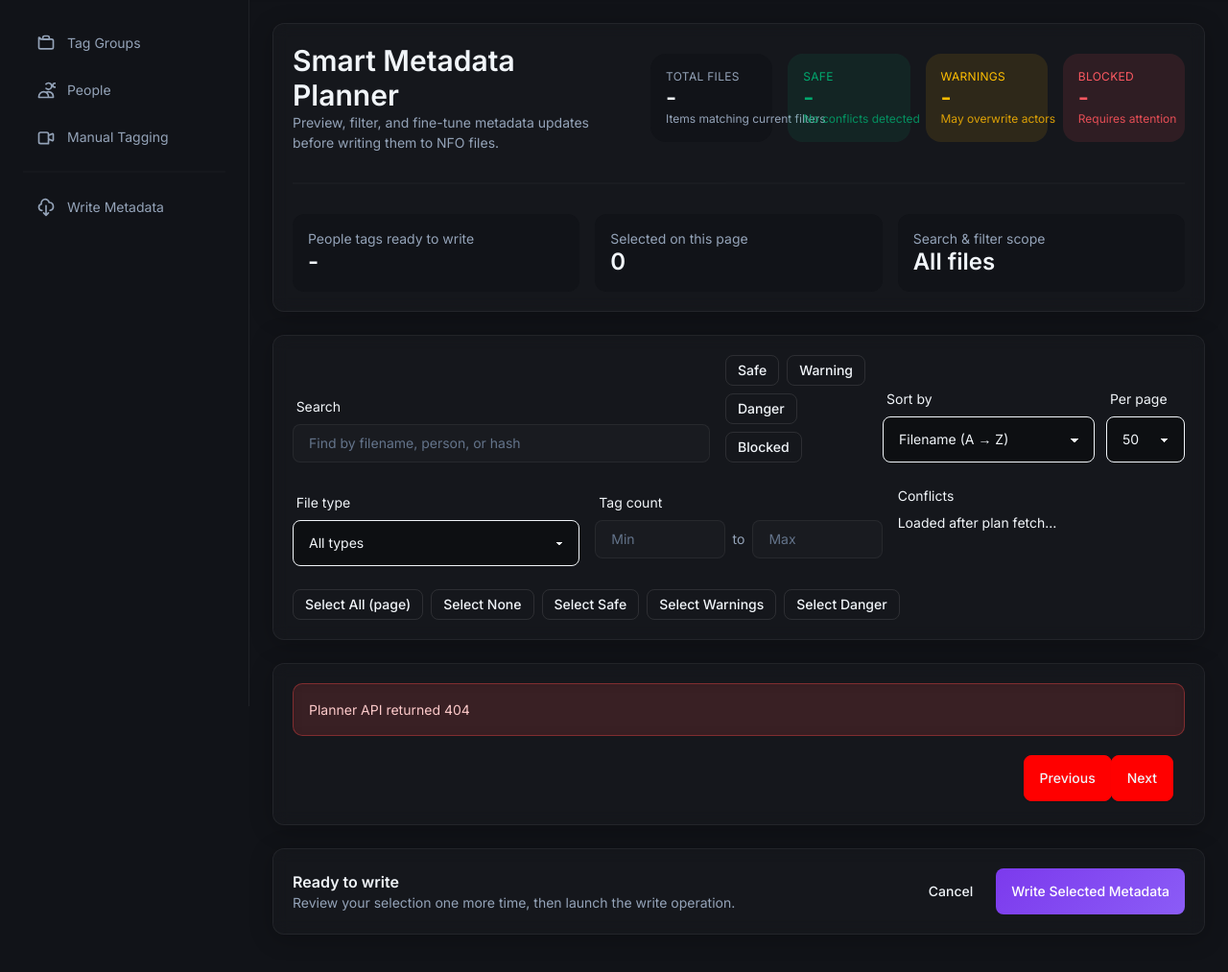
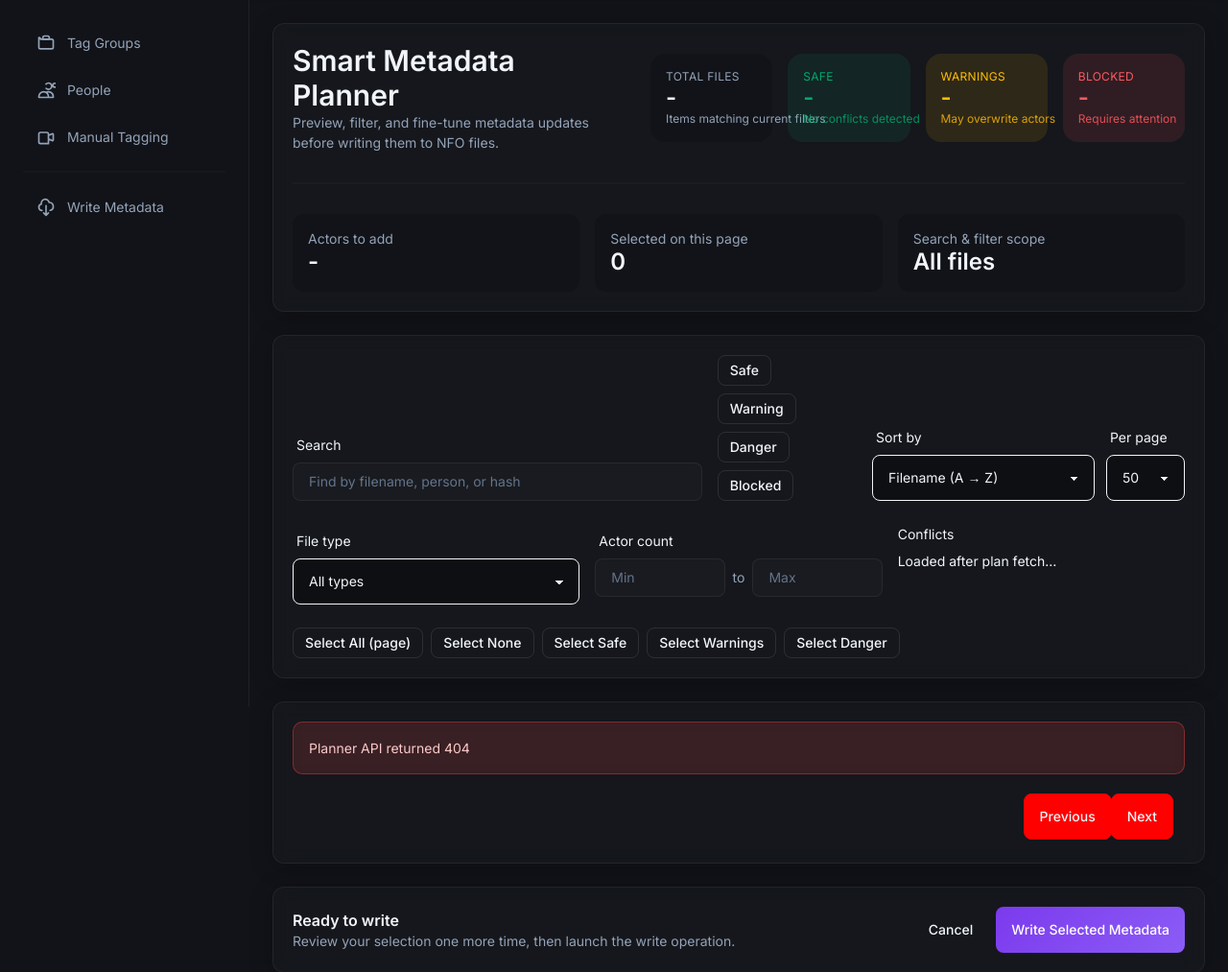
Before and after one commit to jrajasekera/indexium, a Python web app: template templates/metadata_preview.html in a window 1280 px wide. Shown: the part 64-1077 px from the top of the page at 96% size. Before the commit the page ends 1038 px from the top, so only its background shows below. Run offline with Jinja, Linux system fonts and the light colour scheme; the template is opened without the code that fills it: most values are stand-ins (such as "Sample title", 1, 10 or a date in 2020); some libraries are stand-ins or nearby versions.

Commit message:
refactor: simplify metadata preview cards with Current → After Write layout
Replace confusing 4-label layout (Database tags, New tags, Existing actors,
Planned actors) with cleaner 2-column design showing current NFO state and
result after write. Also standardizes terminology from "tags" to "actors"
throughout the page.

```diff
--- a/templates/metadata_preview.html
+++ b/templates/metadata_preview.html
@@ -35,7 +35,7 @@
             <div class="divider"></div>
             <div class="grid gap-4 md:grid-cols-3" aria-live="polite">
                 <div class="bg-base-200 rounded-xl p-4">
-                    <p class="text-sm text-base-content/60">People tags ready to write</p>
+                    <p class="text-sm text-base-content/60">Actors to add</p>
                     <p class="text-2xl font-semibold" id="summary-new-tags">-</p>
                 </div>
                 <div class="bg-base-200 rounded-xl p-4">
@@ -73,8 +73,8 @@
                             <option value="alphabetical:asc">Filename (A → Z)</option>
                             <option value="alphabetical:desc">Filename (Z → A)</option>
                             <option value="risk:desc">Risk (High → Low)</option>
-                            <option value="tag_count:desc">Tag Count (High → Low)</option>
-                            <option value="tag_count:asc">Tag Count (Low → High)</option>
+                            <option value="tag_count:desc">Actor Count (High → Low)</option>
+                            <option value="tag_count:asc">Actor Count (Low → High)</option>
                             <option value="modified:desc">Modified (New → Old)</option>
                             <option value="modified:asc">Modified (Old → New)</option>
                         </select>
@@ -97,7 +97,7 @@
                     </select>
                 </div>
                 <div>
-                    <label class="label"><span class="label-text">Tag count</span></label>
+                    <label class="label"><span class="label-text">Actor count</span></label>
                     <div class="flex items-center gap-2">
                         <input type="number" min="0" id="planner-tag-min" class="input input-bordered w-full" placeholder="Min">
                         <span class="text-sm text-base-content/60">to</span>
@@ -261,7 +261,7 @@
         if (state.filters.tag_count.min !== null || state.filters.tag_count.max !== null) {
             const min = state.filters.tag_count.min ?? 'any';
             const max = state.filters.tag_count.max ?? 'any';
-            scopeParts.push(`Tags: ${min} – ${max}`);
+            scopeParts.push(`Actors: ${min} – ${max}`);
         }
         elements.summaryScope.textContent = scopeParts.length ? scopeParts.join(' · ') : 'All files';
     }
@@ -345,10 +345,19 @@
         readyItems.forEach((item) => {
             const selected = state.selected.has(item.file_hash);
             const risk = riskLabels[item.risk_level] || riskLabels.safe;
-            const added = item.tags_to_add.length ? item.tags_to_add.map(escapeHtml).join(', ') : 'No new tags';
-            const existing = item.existing_comment ? escapeHtml(item.existing_comment) : '<span class="text-base-content/60">No current actors</span>';
+            const currentActors = item.existing_comment ? escapeHtml(item.existing_comment) : '<span class="text-base-content/60">(empty)</span>';
+            const afterActors = item.result_comment ? escapeHtml(item.result_comment) : '<span class="text-base-content/60">(empty)</span>';
             const issues = item.issues.length ? item.issues.map(escapeHtml).join(' • ') : 'Ready to write';
-            const metadataOnly = item.metadata_only_people.length ? `Existing metadata also lists: ${item.metadata_only_people.map(escapeHtml).join(', ')}` : '';
+
+            // Build change summary
+            const changes = [];
+            if (item.tags_to_add.length) {
+                changes.push(`<span class="text-success">+ ${item.tags_to_add.map(escapeHtml).join(', ')}</span>`);
+            }
+            if (item.tags_to_remove.length) {
+                changes.push(`<span class="text-error">− ${item.tags_to_remove.map(escapeHtml).join(', ')}</span>`);
+            }
+            const changeSummary = changes.length ? changes.join('&nbsp;&nbsp;') : '';
             fragments.push(`
                 <article class="border border-base-200 rounded-2xl p-5 space-y-4 shadow-sm transition hover:border-primary" data-file-hash="${item.file_hash}">
                     <div class="flex flex-col gap-3 md:flex-row md:items-start md:justify-between">
@@ -357,7 +366,7 @@
                             <div>
                                 <p class="text-lg font-semibold text-base-content">${escapeHtml(item.name || item.file_hash)}</p>
                                 <p class="text-xs text-base-content/60 break-all">${escapeHtml(item.path || 'Path unavailable')}</p>
-                                <p class="text-xs text-base-content/70">${item.tag_count} tag${item.tag_count === 1 ? '' : 's'} planned</p>
+                                <p class="text-xs text-base-content/70">${item.tag_count} actor${item.tag_count === 1 ? '' : 's'} after write</p>
                             </div>
                         </div>
                         <div class="flex flex-col items-end gap-2">
@@ -366,29 +375,17 @@
                         </div>
                     </div>
                     <div class="grid gap-4 md:grid-cols-2">
-                        <div class="space-y-3">
-                            <div>
-                                <p class="text-xs uppercase text-base-content/50 font-semibold">Database tags</p>
-                                <p class="text-sm">${item.db_people.length ? item.db_people.map(escapeHtml).join(', ') : 'None'}</p>
-                            </div>
-                            <div>
-                                <p class="text-xs uppercase text-base-content/50 font-semibold">New tags</p>
-                                <p class="text-sm text-success">${added}</p>
-                            </div>
-                            ${metadataOnly ? `<p class="text-xs text-base-content/60">${metadataOnly}</p>` : ''}
+                        <div>
+                            <p class="text-xs uppercase text-base-content/50 font-semibold">Current</p>
+                            <p class="text-sm">${currentActors}</p>
                         </div>
-                        <div class="space-y-3">
-                            <div>
-                                <p class="text-xs uppercase text-base-content/50 font-semibold">Existing actors</p>
-                                <p class="text-sm">${existing}</p>
-                            </div>
-                            <div>
-                                <p class="text-xs uppercase text-base-content/50 font-semibold">Planned actors</p>
-                                <p class="text-sm">${escapeHtml(item.result_comment)}</p>
-                            </div>
-                            <div class="alert alert-info text-xs py-2" role="status">${issues}</div>
+                        <div>
+                            <p class="text-xs uppercase text-base-content/50 font-semibold">After Write</p>
+                            <p class="text-sm">${afterActors}</p>
+                            ${changeSummary ? `<p class="text-xs mt-1">${changeSummary}</p>` : ''}
                         </div>
                     </div>
+                    <div class="alert alert-info text-xs py-2" role="status">${issues}</div>
                 </article>
             `);
         });
```
